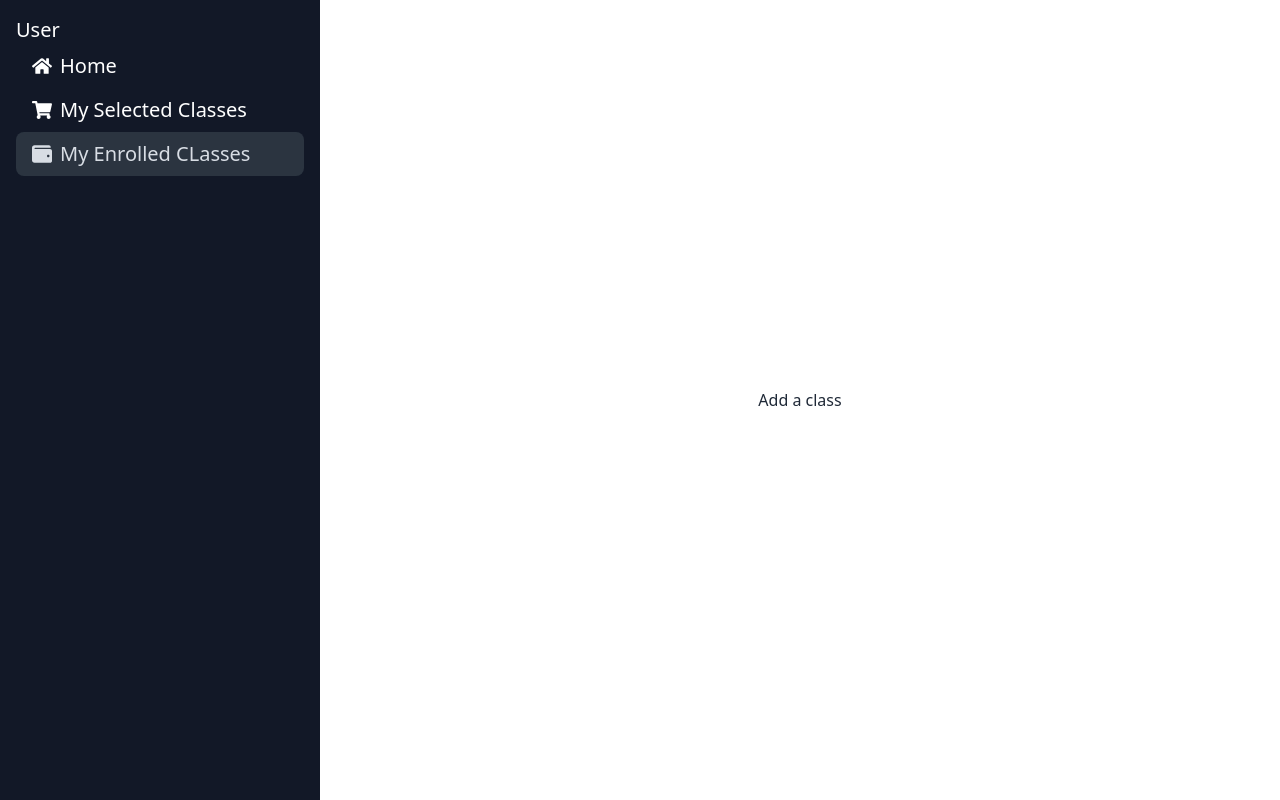
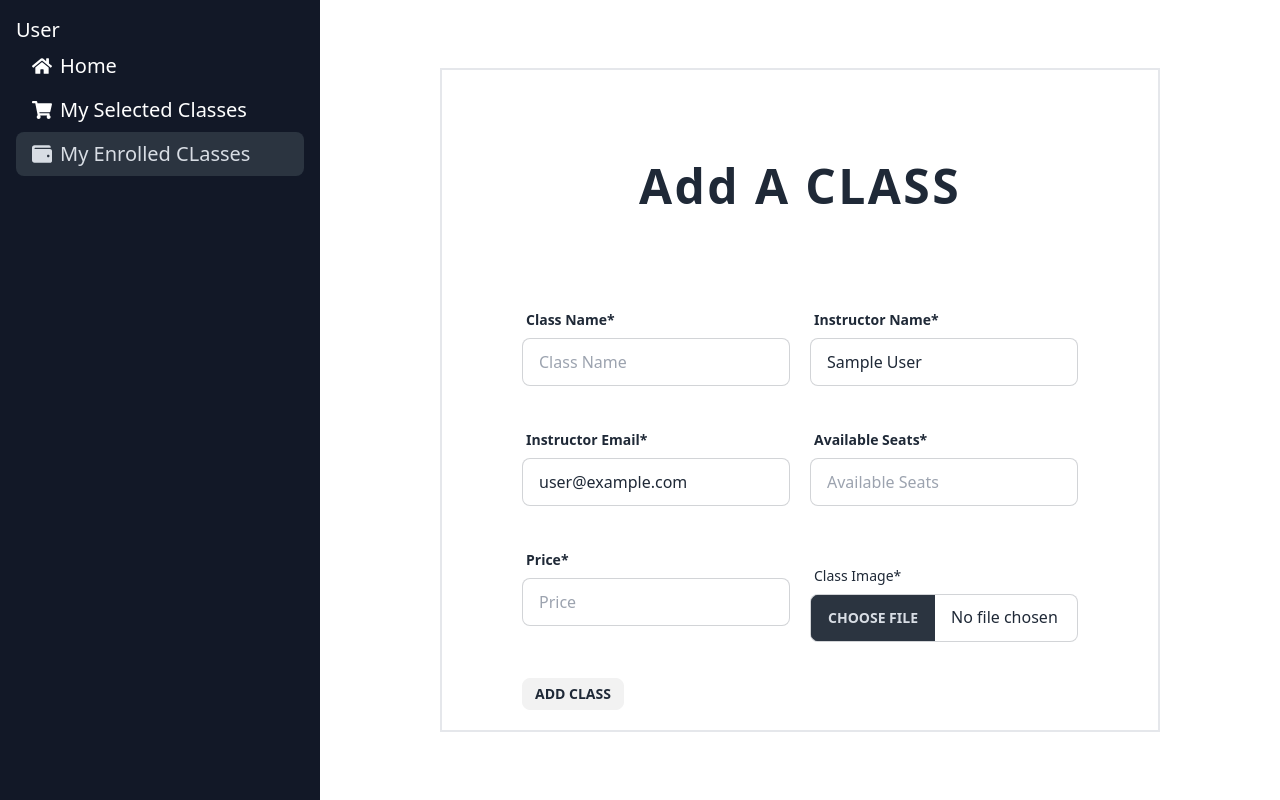
Before and after one commit to Farhad-Tanveer/summer-camp-client, a React (Vite) app: page /dashboard/addclass in a window 1280 px wide. Built offline with nearby package versions, Linux system fonts and the light colour scheme; no server answers; sample sign-in values are in the browser's storage.

Commit message:
added addclass page design

```diff
--- a/src/pages/Dashboard/AddClass/AddClass.jsx
+++ b/src/pages/Dashboard/AddClass/AddClass.jsx
@@ -1,9 +1,109 @@
 import React from "react";
+import { useForm } from "react-hook-form";
+import useAuth from "../../../hooks/useAuth";
 
 const AddClass = () => {
+  const { user } = useAuth();
+  const {
+    register,
+    handleSubmit,
+    watch,
+    formState: { errors },
+  } = useForm();
+  const onSubmit = (data) => {
+    console.log(data);
+  };
+
   return (
-    <div>
-      <h1>Add a class</h1>
+    <div className=" w-3/4 px-20  border-2 mx-auto">
+      <div className=" text-center my-20">
+        <h1 className=" text-5xl font-extrabold tracking-wider py-3">
+          Add A CLASS
+        </h1>
+      </div>
+      <form onSubmit={handleSubmit(onSubmit)}>
+        <div className=" grid grid-cols-2 gap-5">
+          <div className="form-control w-full mb-4">
+            <label className="label">
+              <span className="label-text font-semibold">Class Name*</span>
+            </label>
+            <input
+              type="text"
+              placeholder="Class Name"
+              {...register("className", { required: true, maxLength: 120 })}
+              className="input input-bordered w-full "
+            />
+          </div>
+          <div className="form-control w-full mb-4">
+            <label className="label">
+              <span className="label-text font-semibold">Instructor Name*</span>
+            </label>
+            <input
+              type="text"
+              placeholder="Instructor Name"
+              {...register("instructorName", {
+                required: true,
+                maxLength: 120,
+              })}
+              defaultValue={user.displayName}
+              className="input input-bordered w-full "
+            />
+          </div>
+          <div className="form-control w-full mb-4">
+            <label className="label">
+              <span className="label-text font-semibold">
+                Instructor Email*
+              </span>
+            </label>
+            <input
+              type="text"
+              placeholder="Instructor Email"
+              {...register("instructorEmail", {
+                required: true,
+                maxLength: 120,
+              })}
+              defaultValue={user.email}
+              className="input input-bordered w-full "
+            />
+          </div>
+          <div className="form-control w-full mb-4">
+            <label className="label">
+              <span className="label-text font-semibold">Available Seats*</span>
+            </label>
+            <input
+              type="text"
+              placeholder="Available Seats"
+              {...register("availableSeats", {
+                required: true,
+                maxLength: 120,
+              })}
+              className="input input-bordered w-full "
+            />
+          </div>
+          <div className="form-control w-full mb-4">
+            <label className="label">
+              <span className="label-text font-semibold">Price*</span>
+            </label>
+            <input
+              type="text"
+              placeholder="Price"
+              {...register("price", { required: true, maxLength: 120 })}
+              className="input input-bordered w-full "
+            />
+          </div>
+          <div className="form-control w-full my-4">
+            <label className="label">
+              <span className="label-text">Class Image*</span>
+            </label>
+            <input
+              type="file"
+              {...register("classImage", { required: true })}
+              className="file-input file-input-bordered w-full "
+            />
+          </div>
+        </div>
+        <input className="btn btn-sm my-5" type="submit" value="Add Class" />
+      </form>
     </div>
   );
 };
```
